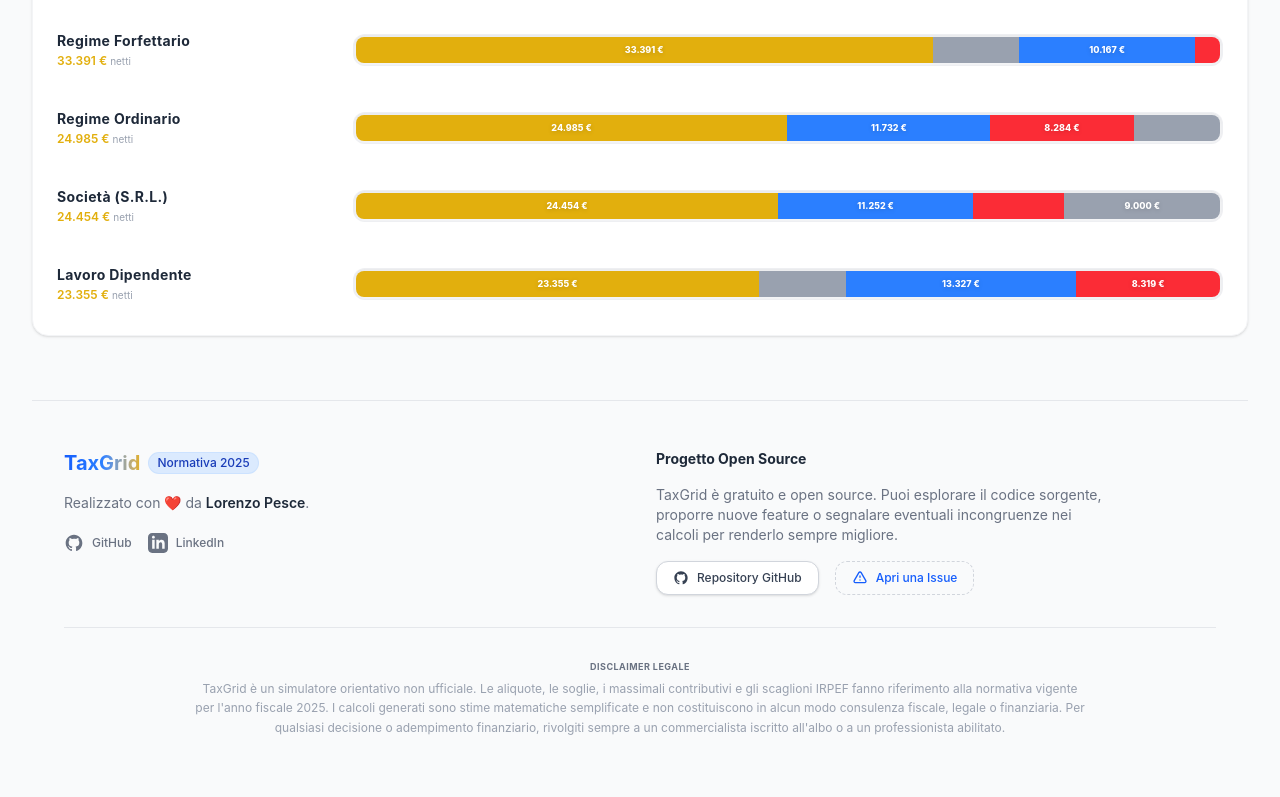
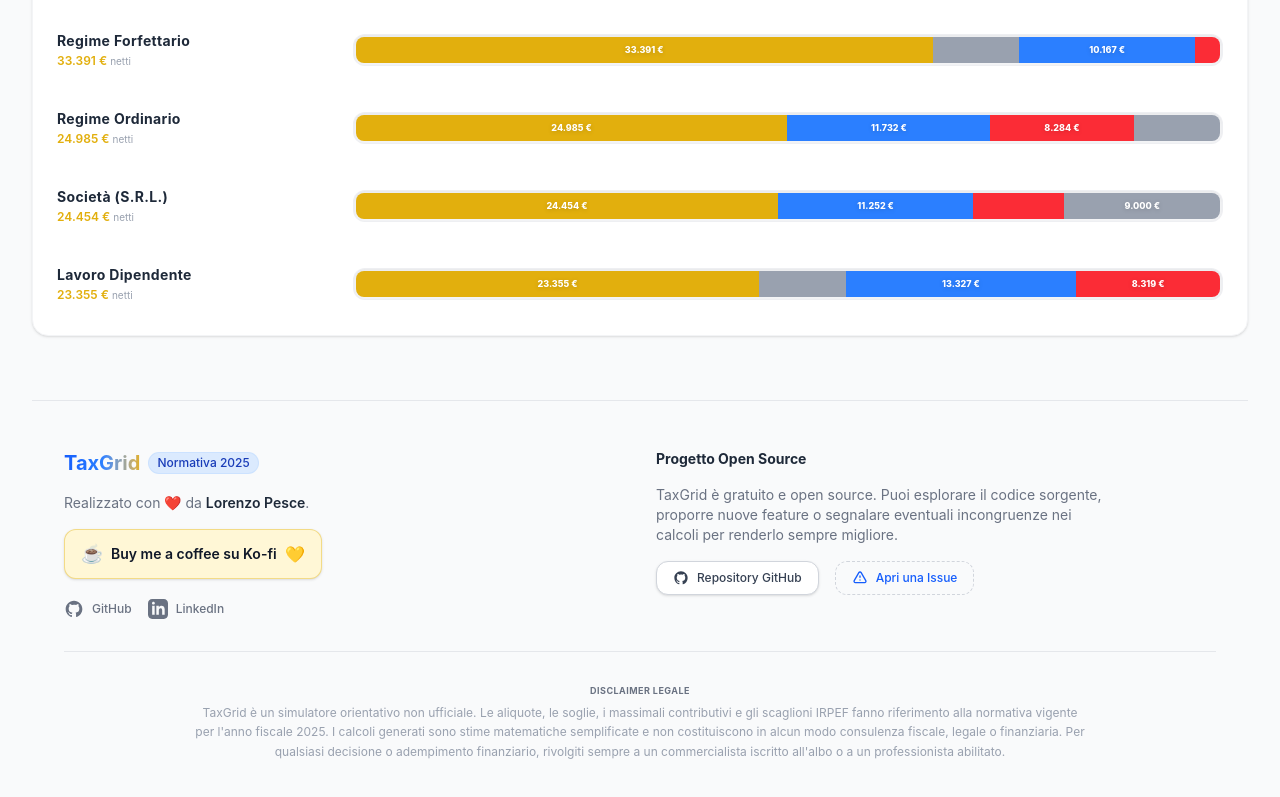
Before and after one commit to p-lorenzo/taxgrid, a Vue app: page / in a window 1280 px wide. Shown: the part 1290-2087 px from the top of the page. Built offline with nearby package versions, Linux system fonts and the light colour scheme.

Commit message:
Add Ko-fi donation link to footer

```diff
--- a/src/components/Footer.vue
+++ b/src/components/Footer.vue
@@ -17,6 +17,18 @@
           <p class="text-gray-500 dark:text-gray-400">
             Realizzato con ❤️ da <span class="font-semibold text-gray-800 dark:text-gray-200">Lorenzo Pesce</span>.
           </p>
+
+          <a
+            href="https://ko-fi.com/lorenzopesce"
+            target="_blank"
+            rel="noopener noreferrer"
+            class="inline-flex w-full sm:w-auto items-center justify-center gap-2 rounded-xl border border-[#e2af0d]/40 bg-[#fff7d6] px-4 py-2.5 text-sm font-semibold text-gray-900 shadow-sm transition-all duration-250 hover:-translate-y-0.5 hover:border-[#e2af0d] hover:bg-[#ffeaa3] hover:shadow-md dark:border-[#e2af0d]/50 dark:bg-[#2f2711] dark:text-[#fff4c2] dark:hover:bg-[#3d320f]"
+            aria-label="Offri un caffè a Lorenzo Pesce su Ko-fi"
+          >
+            <span class="text-lg" aria-hidden="true">☕</span>
+            <span>Buy me a coffee su Ko-fi</span>
+            <span class="text-base" aria-hidden="true">💛</span>
+          </a>
 
           <!-- Social Icons / Links -->
           <div class="flex items-center justify-center md:justify-start space-x-4 pt-1">
```
